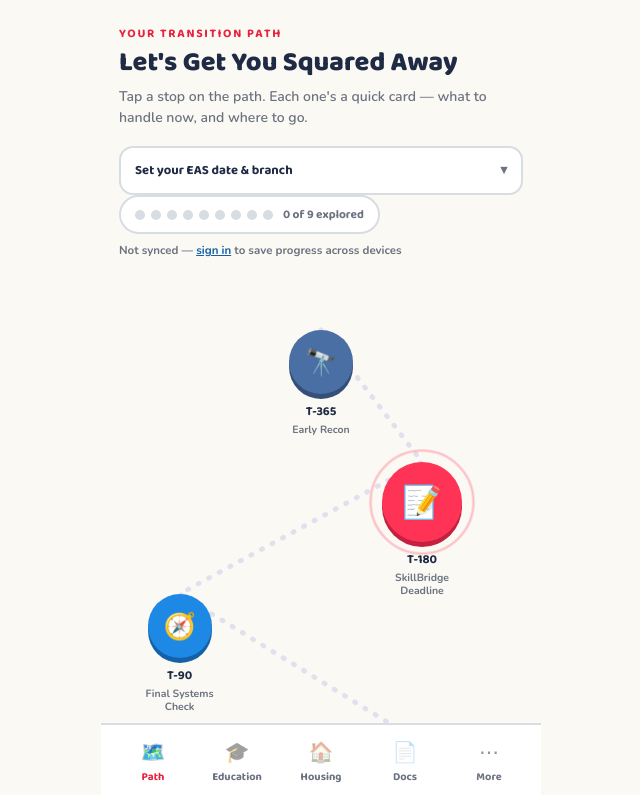
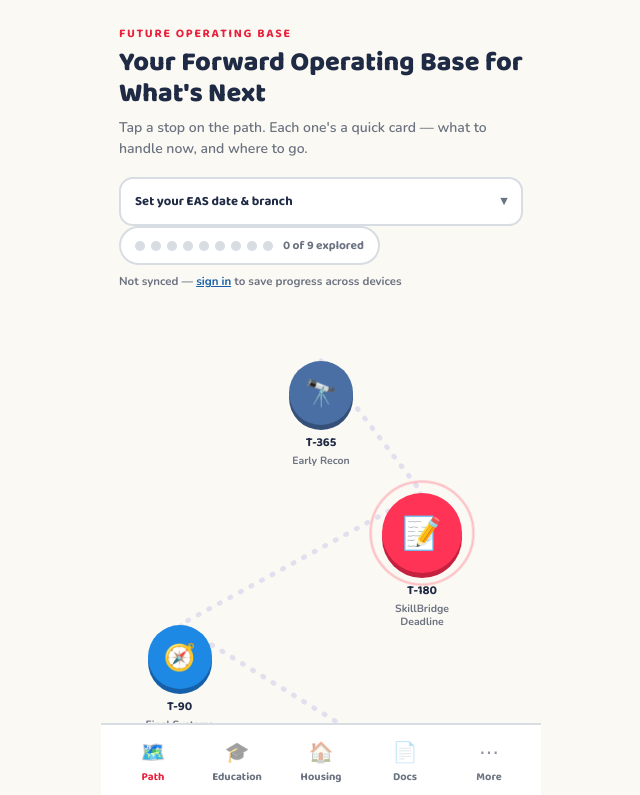
Before and after one commit to catherineresoco-netizen/Future-Operating-Base, a plain HTML site: page index.html in a window 1280 px wide. Shown: the top 795 px of the page, without its empty margins (319-959 px from the left). Drawn offline with nearby package versions, Linux system fonts and the light colour scheme.

Commit message:
Update index.html

```diff
--- a/index.html
+++ b/index.html
@@ -3,7 +3,7 @@
 <head>
 <meta charset="UTF-8">
 <meta name="viewport" content="width=device-width, initial-scale=1.0">
-<title>Transition Path</title>
+<title>Future Operating Base</title>
 <link rel="preconnect" href="https://fonts.googleapis.com">
 <script src="https://cdn.jsdelivr.net/npm/@supabase/supabase-js@2"></script>
 <link href="https://fonts.googleapis.com/css2?family=Baloo+2:wght@500;600;700;800&family=Nunito:wght@500;600;700;800&display=swap" rel="stylesheet">
@@ -1312,8 +1312,8 @@
 </head>
 <body>
 <div class="wrap tab-panel active" id="tab-path">
-  <div class="eyebrow">Your Transition Path</div>
-  <h1>Let's Get You Squared Away</h1>
+  <div class="eyebrow">Future Operating Base</div>
+  <h1>Your Forward Operating Base for What's Next</h1>
   <div class="sub">Tap a stop on the path. Each one's a quick card — what to handle now, and where to go.</div>
 
   <div class="personalize-card" id="personalizeCard">
@@ -1470,8 +1470,12 @@
 
   <div class="faq-list">
     <details class="faq-item">
+      <summary>Why is it called Future Operating Base?</summary>
+      <p>A Forward Operating Base is where a unit stages, resupplies, and plans its next move before pushing forward. That's the idea here — a base of operations for the transition ahead of you, not a single checkpoint you pass through once. "Future" instead of "Forward" is the reminder that this base is built around what's next, not what's behind you.</p>
+    </details>
+    <details class="faq-item">
       <summary>Why does this app matter?</summary>
-      <p>Transition is scattered across a dozen offices, forms, and deadlines that nobody hands you as a single checklist. This app exists to put the whole process — from a year out to years after — in one place, so nothing important gets missed simply because no one mentioned it in time.</p>
+      <p>Transition is scattered across a dozen offices, forms, and deadlines that nobody hands you as a single checklist. Future Operating Base exists to put the whole process — from a year out to years after — in one place, so nothing important gets missed simply because no one mentioned it in time.</p>
     </details>
     <details class="faq-item">
       <summary>Who benefits from this?</summary>
@@ -1499,7 +1503,7 @@
     </details>
     <details class="faq-item">
       <summary>What if I find something inaccurate or out of date?</summary>
-      <p>Benefits, forms, and rules change. This app is meant as a starting point and a memory aid, not a final authority — always double-check anything time-sensitive or financial directly with the VA, your installation, or the linked official source before relying on it.</p>
+      <p>Benefits, forms, and rules change. Future Operating Base is meant as a starting point and a memory aid, not a final authority — always double-check anything time-sensitive or financial directly with the VA, your installation, or the linked official source before relying on it.</p>
     </details>
   </div>
 </div>
```
